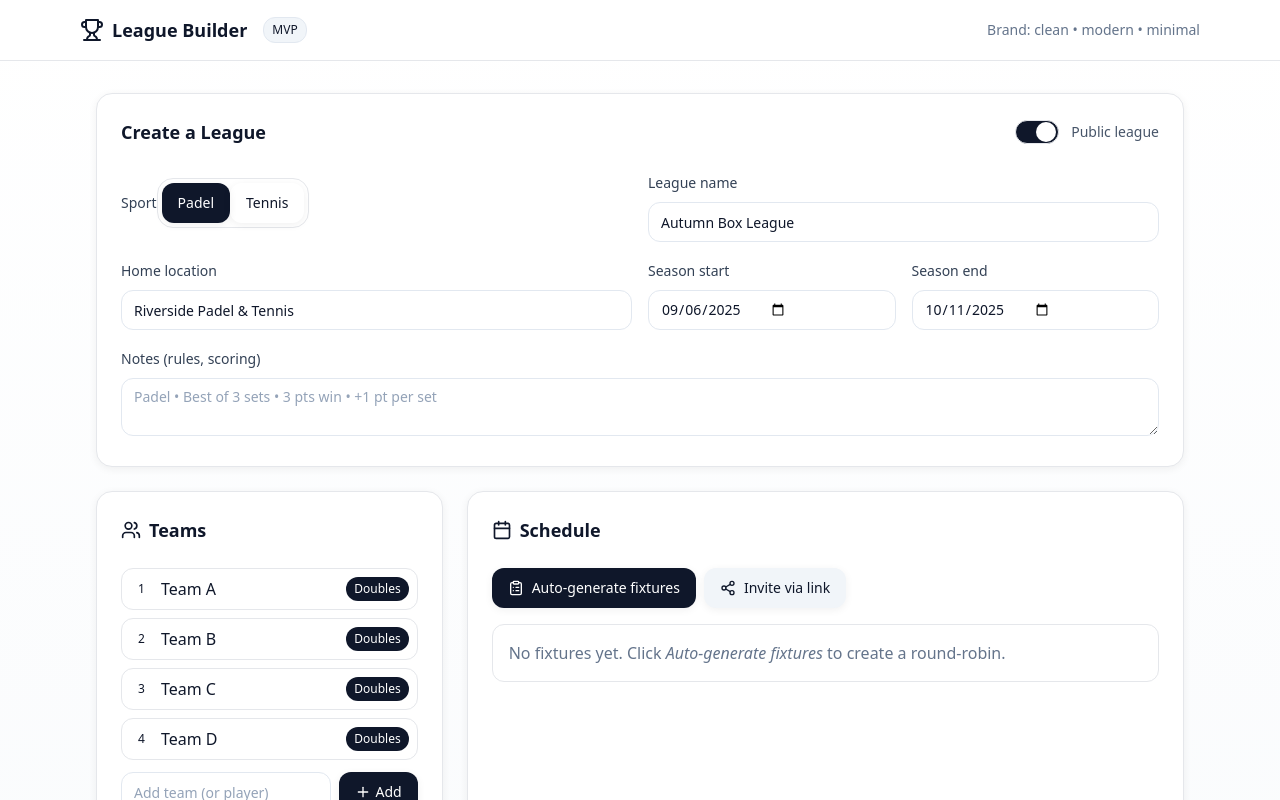
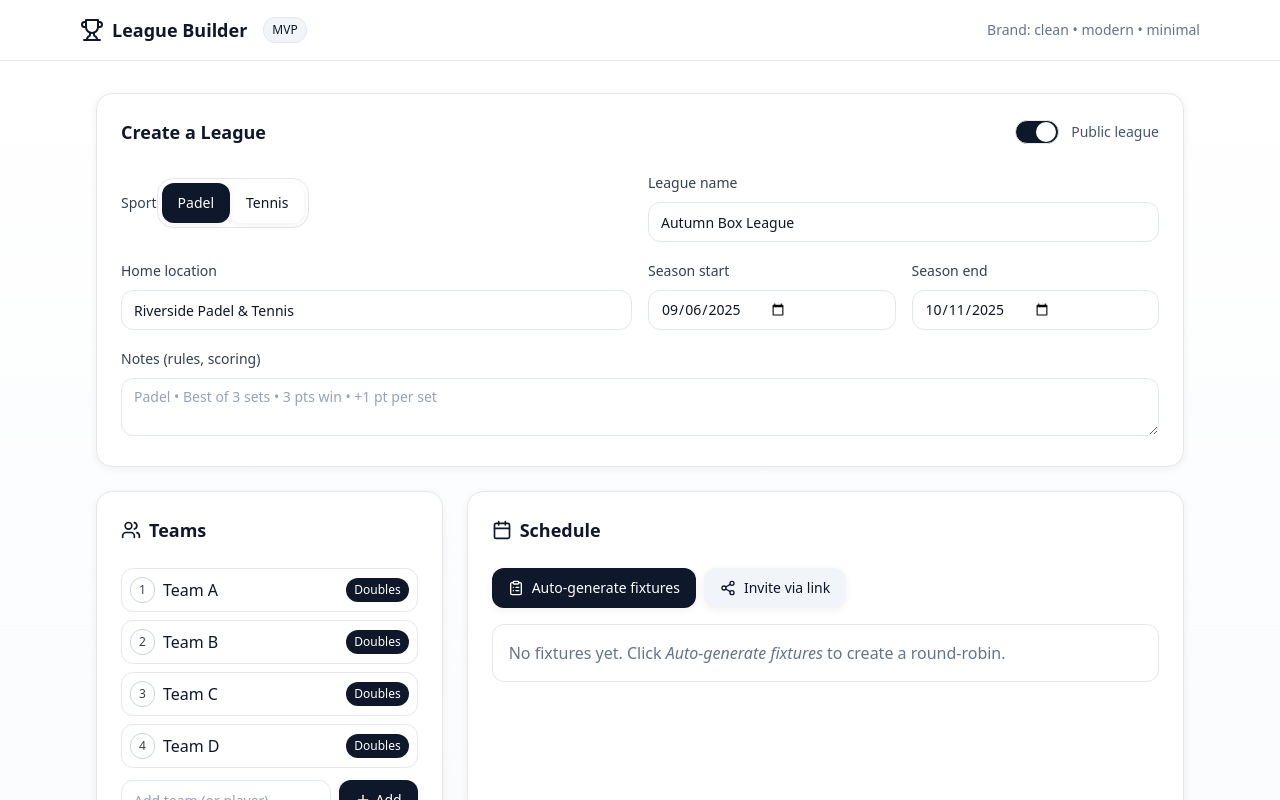
Before and after one commit to rjs-partners/app-league-builder, a Next.js app: page / in a window 1280 px wide. Shown: the top 800 px of the page. Built offline with nearby package versions, Linux system fonts and the light colour scheme.

Commit message:
Update badge.tsx

```diff
--- a/components/ui/badge.tsx
+++ b/components/ui/badge.tsx
@@ -3,13 +3,14 @@ import * as React from 'react';
 import { cn } from '@/lib/utils';
 
 interface BadgeProps extends React.HTMLAttributes<HTMLSpanElement> {
-  variant?: 'default' | 'secondary';
+  variant?: 'default' | 'secondary' | 'outline';
 }
 
 export function Badge({ className, variant = 'default', ...props }: BadgeProps) {
   const variants: Record<NonNullable<BadgeProps['variant']>, string> = {
     default: 'bg-slate-900 text-white hover:bg-slate-800',
     secondary: 'bg-slate-100 text-slate-900 border border-slate-200',
+    outline: 'border border-slate-300 text-slate-700',
   };
 
   return (
```
